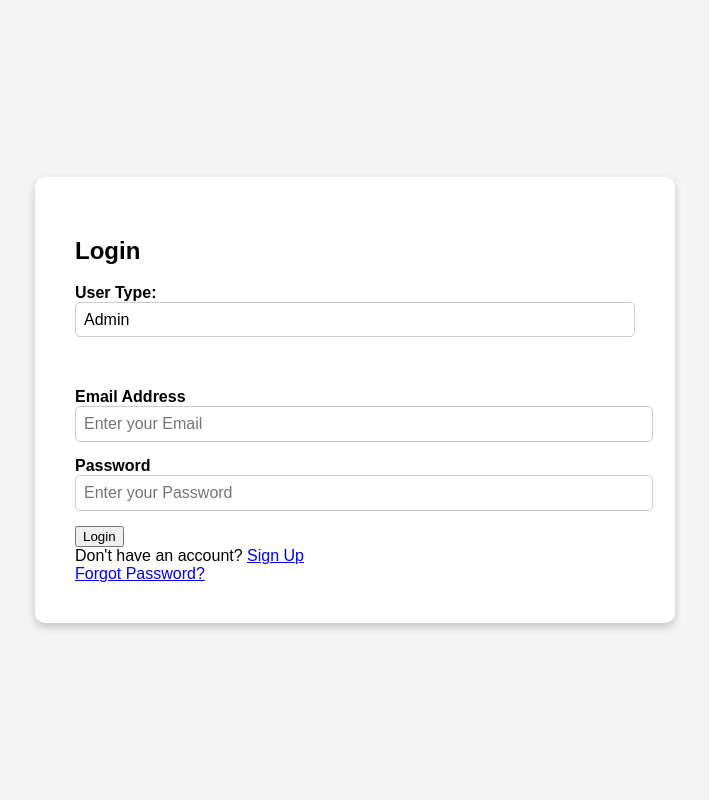
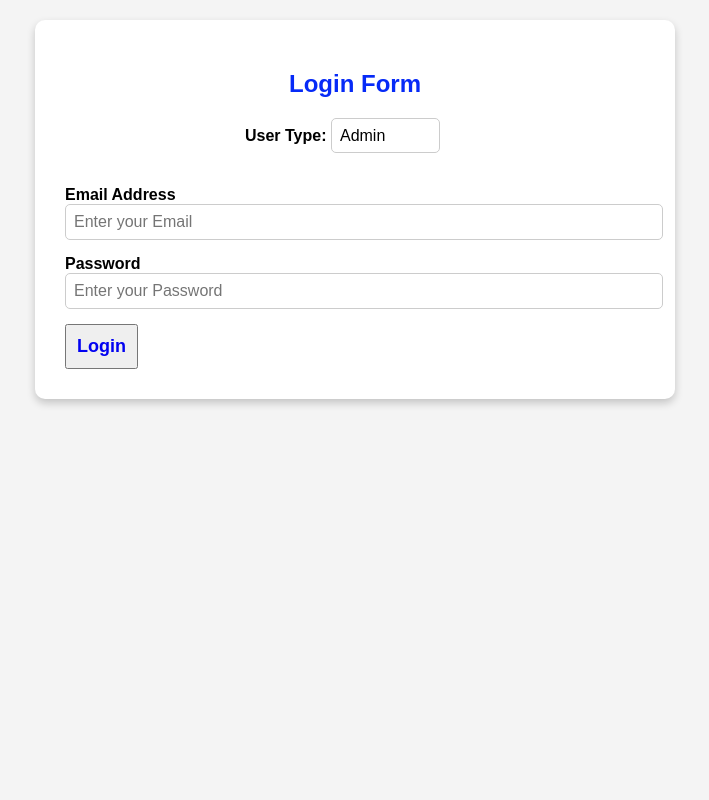
Before and after one commit to IT-Tutors-Coding-Space/Attachment, a PHP site: page /SignUps/Login.html in a window 1280 px wide. Shown: the whole page, without its empty margins (285-994 px from the left). Run offline with PHP 8.4, Linux system fonts and the light colour scheme.

Commit message:
reviewed the changes made on the student, signups and companies page

```diff
--- a/CSS/SDashboard.css
+++ b/CSS/SDashboard.css
@@ -85,8 +85,8 @@ nav ul li a:hover {
 nav ul .dropdown-menu {
     display: none;
     position: relative;
-    top: 100%;
-    left: 10%;
+    top: 0;
+    left: 0;
     background: #edeff1;
     border-radius: 5px;
     /* box-shadow: 0 2px 10px rgba(0, 0, 0, 0.1); */
--- a/CSS/StudentReg.css
+++ b/CSS/StudentReg.css
@@ -5,8 +5,9 @@ body {
     display: flex;
     justify-content: center;
     align-items: center;
-    height: 100vh;
+    /* height: 100vh; */
     margin: 0;
+    padding: 20px;
 }
 
 /* Container */
@@ -15,16 +16,18 @@ body {
     padding: 20px;
     border-radius: 10px;
     box-shadow: 0px 4px 8px rgba(0, 0, 0, 0.2);
-    width: 500px;
     text-align: center;
+    width: 100%;
+    height: fit-content;
+    margin-bottom: 90px;
 }
 /* Welcome Message */
-.welcome-message {
+/* .welcome-message {
     font-size: 2rem;
     font-weight: bold;
     color: #007bff;
     margin-bottom: 15px;
-}
+} */
 /* Form Title & Header */
 .form-title {
     font-size: 1.5rem;
@@ -35,7 +38,7 @@ body {
 .form-header {
     font-size: 1rem;
     color: #333;
-    margin-bottom: 15px;
+    /* margin-bottom: 10px; */
 }
 
 /* Form Inputs */
@@ -43,13 +46,13 @@ form {
     display: flex;
     flex-direction: column;
     text-align: left;
-    padding: 20px;
+    padding: 10px;
     box-sizing: border-box;
 }
 
 label {
     font-weight: bold;
-    margin: 5px 0;
+    /* margin: 5px 0; */
     width: 100%;
 }
 
@@ -158,7 +161,7 @@ button.submit-btn:hover {
 
 /* Login Prompt */
 .login-prompt {
-    margin-top: 10px;
+    margin-top: 0;
     font-size: 0.9rem;
 }
 
--- a/Pages/Company/CHome.html
+++ b/Pages/Company/CHome.html
@@ -19,7 +19,7 @@
                 <li><a href="COpportunities.html">Post Opportunity</a></li>
                 <li><a href="#applications">Applications</a></li>
                 <li><a href="CNotifications.html">Notifications</a></li>
-                <li><a href="#analytics">Analytics</a></li>
+                <!-- <li><a href="#analytics">Analytics</a></li> -->
 
                 <li class="dropdown">
                     <a href="#">Profile</a>
@@ -74,7 +74,7 @@
 
         <section id="opportunities" class="opportunities-section">
             <h3>Manage Opportunities</h3><br>
-            <button style="background-color: rgb(42, 165, 42); padding: 10px; font-weight: 600;"      class="create-btn" onclick="createOpportunity()">+ Create New Opportunity</button><br><br>
+            <button style="background-color: rgb(42, 165, 42); padding: 10px; font-weight: 600; text-decoration: none; font-size: 15px;"      class="create-btn" onclick="createOpportunity()"><a href="../Company/COpportunities.html" > + Create New Opportunity</a></button><br><br>
             <div style="color: red; font-weight: 600;" id="opportunityList">Loading opportunities...</div><br>
         </section><br><br>
 
--- a/Pages/Students/SAbout.html
+++ b/Pages/Students/SAbout.html
@@ -100,7 +100,7 @@ nav ul .dropdown:hover .dropdown-menu {
                 <li><a href="../Students/SDashboard.html">Dashboard</a></li>
                 <li><a href="../Students/SAbout.html">About</a></li>
                 <li><a href="SBrowse.html">Browse</a></li>
-                <li><a href="../Students/SHistory.html">Applications</a></li>
+                <!-- <li><a href="../Students/SHistory.html">Applications</a></li> -->
                 <li class="dropdown">
                     <a href="#">Profile</a>
                     <ul class="dropdown-menu">
--- a/Pages/Students/SBrowse.html
+++ b/Pages/Students/SBrowse.html
@@ -15,14 +15,13 @@
                 <li><a href="SDashboard.html">Dashboard</a></li>
                 <li><a href="SAbout.html">About</a></li>
                 <li><a href="SBrowse.html">Browse</a></li>
-                <li><a href="../Students/SHistory.html">Applications</a></li>
+                <!-- <li><a href="../Students/SHistory.html">Applications</a></li> -->
                 <li class="dropdown">
                     <a href="#">Profile</a>
                     <ul class="dropdown-menu">
                         <li><a href="#view-profile">View</a></li>
                         <li><a href="#settings">Settings</a></li>
                         <li><a href="../Students/SHistory.html">History</a></li>
-                        <li><a href="#settings">Settings</a></li>
 
                         <li><a href="#logout">Logout</a></li>
                     </ul>
--- a/Pages/Students/SDashboard.html
+++ b/Pages/Students/SDashboard.html
@@ -21,14 +21,13 @@
                 <li><a href="SDashboard.html">Dashboard</a></li>
                 <li><a href="SAbout.html">About</a></li>
                 <li><a href="SBrowse.html">Browse</a></li>
-                <li><a href="../Students/SHistory.html">Applications</a></li>
+                <!-- <li><a href="../Students/SStatus.html">Applications</a></li> -->
                 <li class="dropdown">
                     <a href="#">Profile</a>
                     <ul class="dropdown-menu">
-                        <li><a href="#view-profile">View</a></li>
+                        <!-- <li><a href="#view-profile">View</a></li> -->
                         <li><a href="#settings">Settings</a></li>
                         <li><a href="../Students/SHistory.html">History</a></li>
-                        <li><a href="#settings">Settings</a></li>
 
                         <li><a href="#logout">Logout</a></li>
                     </ul>
--- a/Pages/Students/SStatus.html
+++ b/Pages/Students/SStatus.html
@@ -4,7 +4,7 @@
     <meta charset="UTF-8">
     <meta name="viewport" content="width=device-width, initial-scale=1.0">
     <title>Application Status</title>
-    <link rel="stylesheet" href="status.css">
+    <link rel="stylesheet" href="../../CSS/SStatus.css">
 </head>
 <body>
     <div class="container">
@@ -27,6 +27,6 @@
         </div>
     </div>
 
-    <script src="status.js"></script>
+    <script src="../../Javasript/SStatus.js"></script>
 </body>
 </html>
--- a/SignUps/AdminReg.html
+++ b/SignUps/AdminReg.html
@@ -24,7 +24,7 @@
 
             <button type="submit">Register</button>
 
-            <p class="forgot-password"><a href="#">Forgot Password?</a></p>
+            <!-- <p class="forgot-password"><a href="#">Forgot Password?</a></p> -->
         </form>
     </div>
 
--- a/SignUps/Login.html
+++ b/SignUps/Login.html
@@ -10,18 +10,18 @@
     <div class="container">
         <!-- Login Form -->
         <form id="loginForm" onsubmit="return validateLogin()" style="display: block;">
-            <h2>Login</h2>
+            <h2 style="display: flex; position: relative; text-align: center; margin: 20px; justify-self: center;color: rgb(6, 42, 247); font-weight: 600;">Login Form</h2>
             <div class="login-container">
                 <form id="loginForm">
-                    <div class="input-group">
+                    <div class="input-groupr">
                         <!-- <div class="usertype"> -->
-                        <label for="userType">User Type:</label>
-                        <select id="userType" name="userType" required>
+                        <label style="position: relative; justify-content: center; justify-self: center; text-align: center; margin-left: 180px;" for="userType">User Type:</label>
+                        <select style="width: fit-content;" id="userType" name="userType" required>
                             <option value="admin">Admin</option>
                             <option value="student">Student</option>
                             <option value="company">Company</option>
                         <!-- </div> -->
-                        </select><br><br><br>
+                        </select><br><br>
             <div class="form-group">
                 <label for="loginUsername">Email Address</label>
                 <input type="email" id="loginUsername" name="loginUsername" placeholder="Enter your Email" required>
@@ -35,13 +35,13 @@
                 <input type="checkbox" id="rememberMe" name="rememberMe">
                 <label for="rememberMe">Remember me</label>
             </div> -->
-            <button type="submit" class="btn">Login</button>
+            <button style="display: flex; padding: 10px; font-weight: 600;color: rgb(2, 2, 241); font-size: large;" type="submit" class="btn">Login</button>
             <div class="link">
-                Don't have an account? <a href="javascript:void(0);" class="toggle-button"
-                    onclick="console.log('Navigating to register'); toggleForm('register')">Sign Up</a>
+                <!-- Don't have an account? <a href="javascript:void(0);" class="toggle-button" -->
+                    <!-- onclick="console.log('Navigating to register'); toggleForm('register')">Sign Up</a> -->
             </div>
             <div class="link">
-                <a href="javascript:void(0);" onclick="console.log('Navigating to resetPassword'); toggleForm('resetPassword')">Forgot Password?</a>
+                <!-- <a href="javascript:void(0);" onclick="console.log('Navigating to resetPassword'); toggleForm('resetPassword')">Forgot Password?</a> -->
             </div>
         </form>
         <script>
```
Also changed, not shown: Pages/Students/SApplicationSubmission.html (+32 -0 lines), Pages/Students/SHistory.html (+31 -1 lines), SignUps/StudentReg.html (+4 -4 lines).
